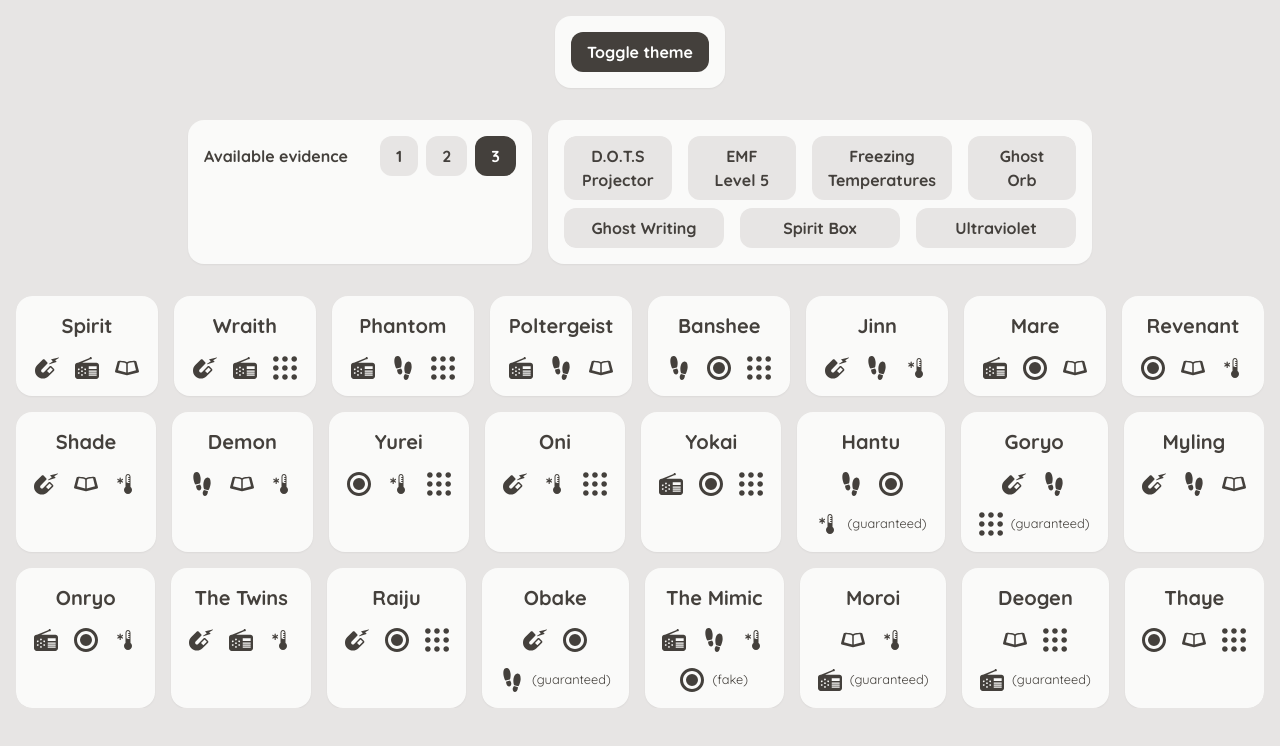
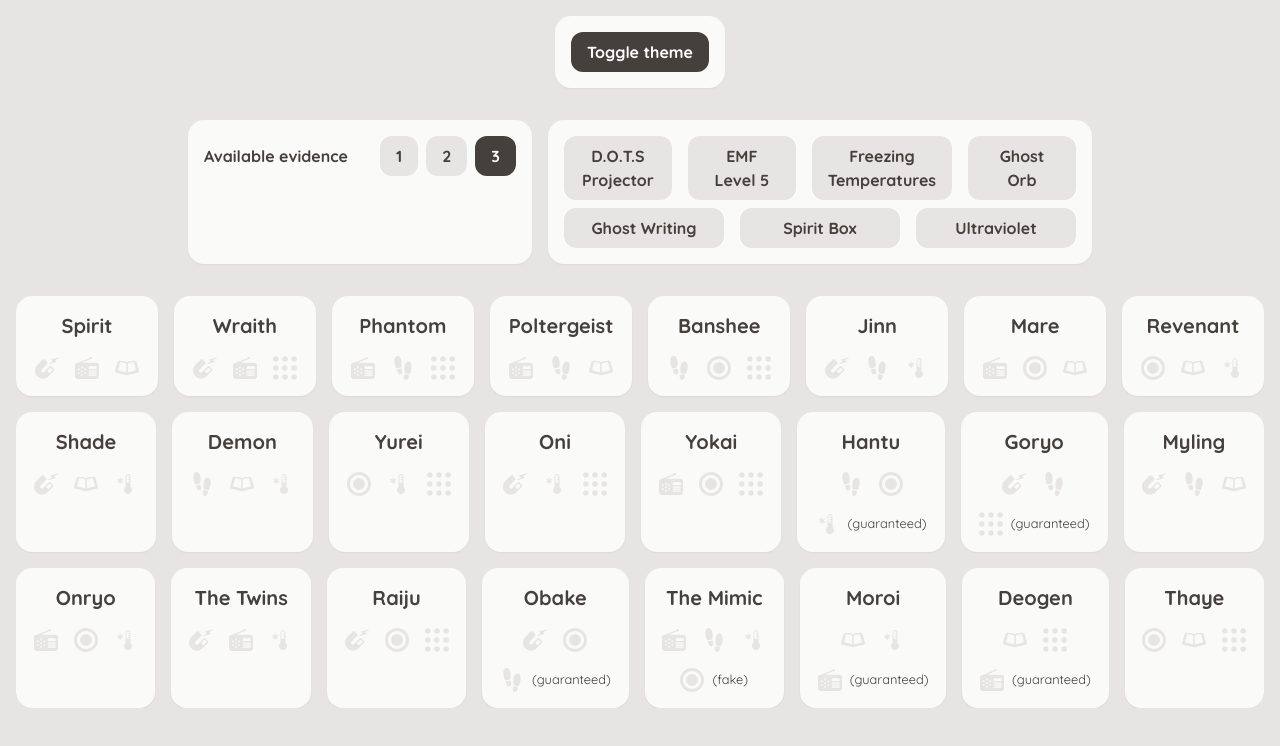
Before and after one commit to luizffgv/phasmoo, a Next.js app: page / in a window 1280 px wide. Shown: the top 746 px of the page. Built offline with nearby package versions, Linux system fonts and the light colour scheme.

Commit message:
Make ev icons consistent with button colors

```diff
--- a/src/app/_components/ghost.tsx
+++ b/src/app/_components/ghost.tsx
@@ -114,8 +114,8 @@ function getEvidenceIcon(
     evidences[id] == EvidenceState.ABSENT
       ? "fill-red-400"
       : evidences[id] == EvidenceState.PRESENT
-        ? "fill-emerald-400"
-        : "fill-current";
+        ? "fill-stone-700 dark:fill-stone-100"
+        : "fill-stone-200 dark:fill-stone-700";
 
   return (
     <div className={color} aria-label={EvidenceLabels[id]}>
```
